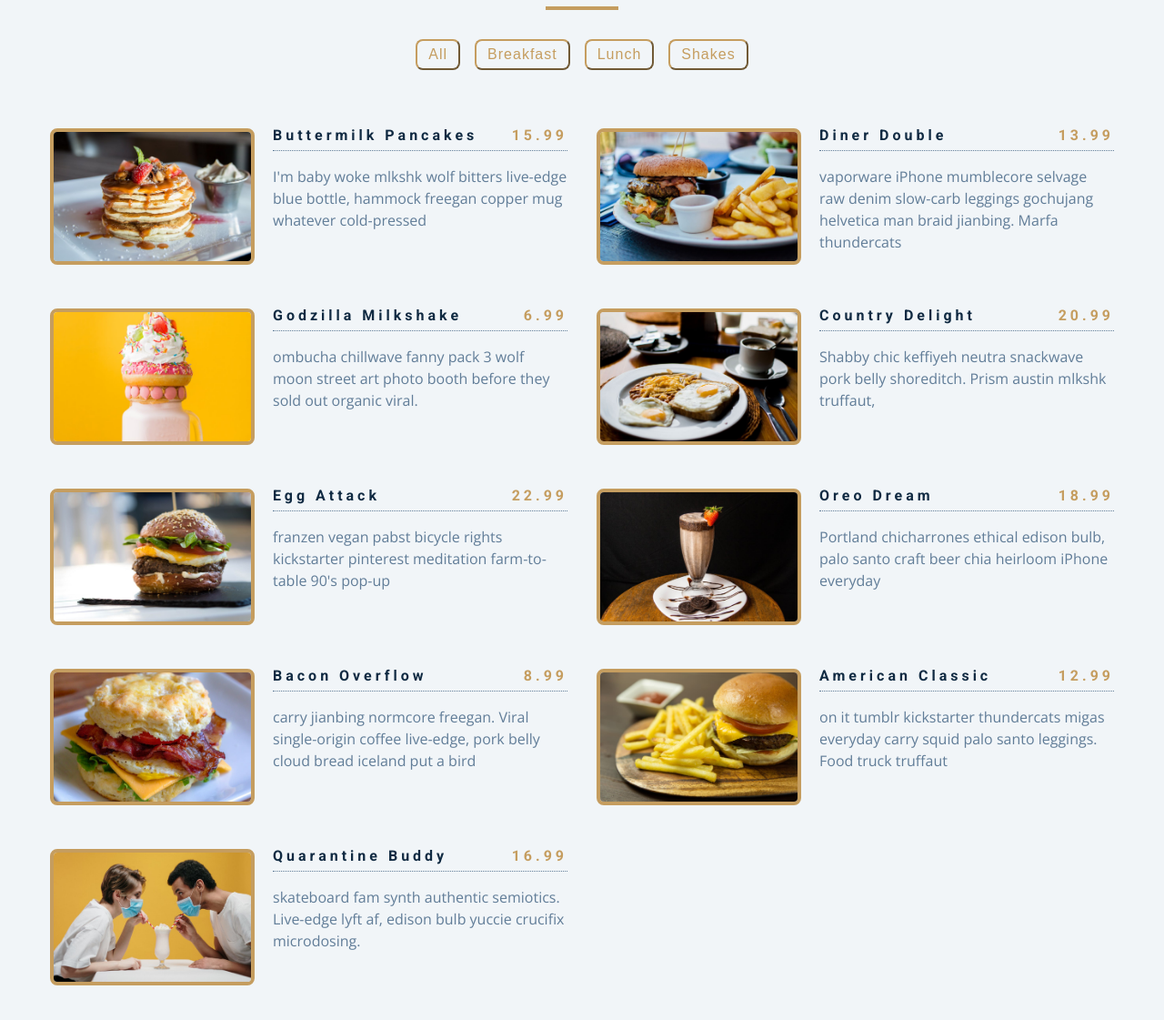
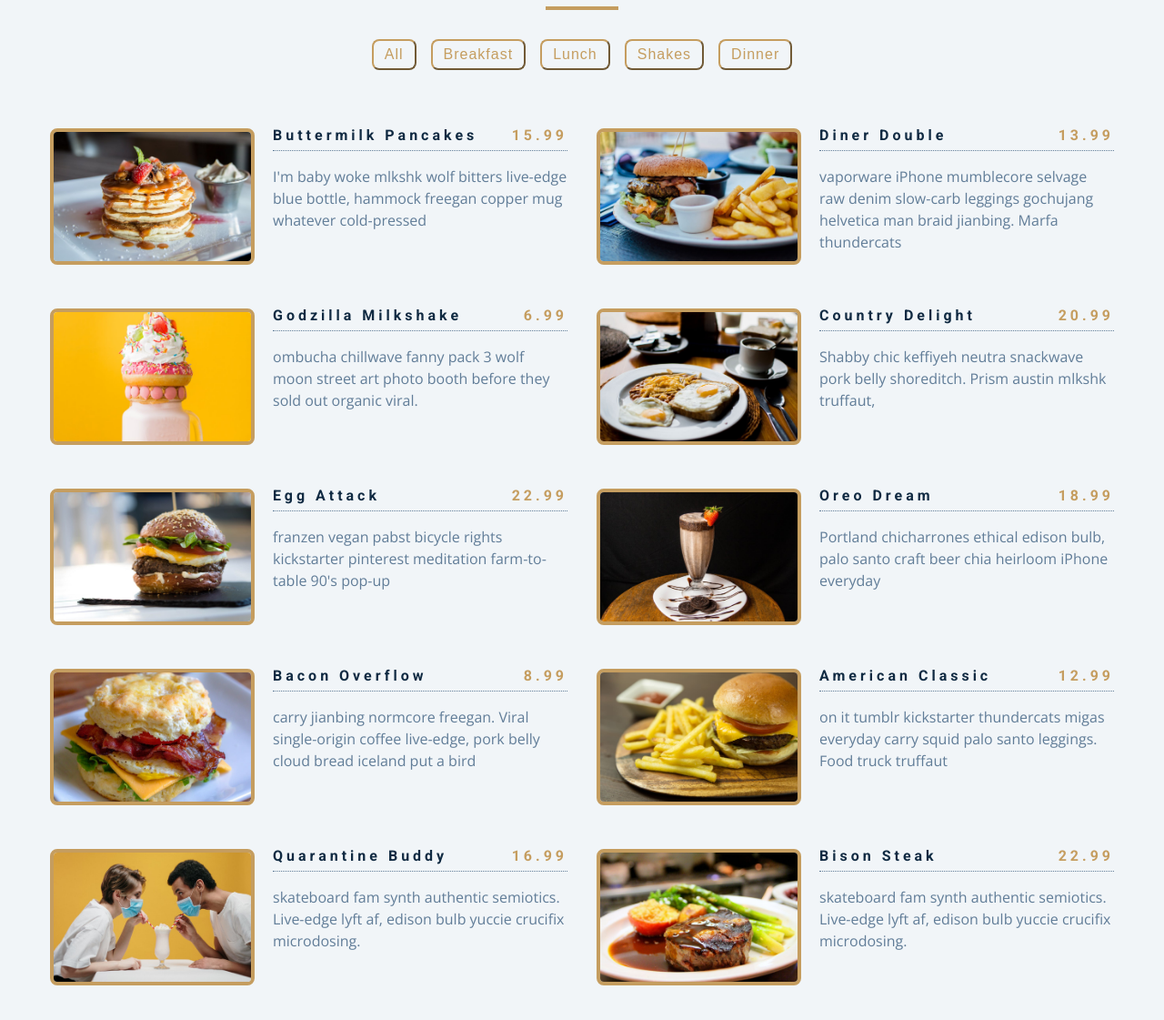
Before and after one commit to JurysR/Menu, a plain HTML site: page index.html in a window 1280 px wide. Shown: the part 125-1246 px from the top of the page at 91% size. Drawn offline with nearby package versions, Linux system fonts and the light colour scheme.

Commit message:
dynamics buttons

```diff
--- a/app.js
+++ b/app.js
@@ -72,31 +72,23 @@ const menu = [
     img: './images/item-9.jpeg',
     desc: `skateboard fam synth authentic semiotics. Live-edge lyft af, edison bulb yuccie crucifix microdosing.`,
   },
+  {
+    id: 10,
+    title: 'bison steak',
+    category: 'dinner',
+    price: 22.99,
+    img: './images/item-10.jpeg',
+    desc: `skateboard fam synth authentic semiotics. Live-edge lyft af, edison bulb yuccie crucifix microdosing.`,
+  },
 ];
 
 const sectionCenter = document.querySelector('.section-center');
-const filterBtns = document.querySelectorAll('.filter-btn');
+const container = document.querySelector('.btn-container');
 
 // load items
 window.addEventListener('DOMContentLoaded', function () {
   displayMenuItems(menu);
-});
-
-// filter items
-filterBtns.forEach(function (btn) {
-  btn.addEventListener('click', function (e) {
-    const category = e.currentTarget.dataset.id;
-    const menuCategory = menu.filter(function (menuItem) {
-      if (menuItem.category === category) {
-        return menuItem;
-      }
-    });
-    if (category === 'all') {
-      displayMenuItems(menu);
-    } else {
-      displayMenuItems(menuCategory);
-    }
-  });
+  displayMenuButtons();
 });
 
 function displayMenuItems(menuItems) {
@@ -117,3 +109,38 @@ function displayMenuItems(menuItems) {
   displayMenu = displayMenu.join('');
   sectionCenter.innerHTML = displayMenu;
 }
+
+function displayMenuButtons() {
+  const categories = menu.reduce(
+    function (values, item) {
+      if (!values.includes(item.category)) {
+        values.push(item.category);
+      }
+      return values;
+    },
+    ['all']
+  );
+  const categoryBtns = categories
+    .map(function (category) {
+      return `<button class="filter-btn" type="button" data-id=${category}>${category}</button>`;
+    })
+    .join('');
+  container.innerHTML = categoryBtns;
+  const filterBtns = container.querySelectorAll('.filter-btn');
+  // filter items
+  filterBtns.forEach(function (btn) {
+    btn.addEventListener('click', function (e) {
+      const category = e.currentTarget.dataset.id;
+      const menuCategory = menu.filter(function (menuItem) {
+        if (menuItem.category === category) {
+          return menuItem;
+        }
+      });
+      if (category === 'all') {
+        displayMenuItems(menu);
+      } else {
+        displayMenuItems(menuCategory);
+      }
+    });
+  });
+}
--- a/index.html
+++ b/index.html
@@ -21,14 +21,14 @@
       </div>
       <!-- filter buttons -->
       <div class="btn-container">
-        <button class="filter-btn" type="button" data-id="all">all</button>
+<!--         <button class="filter-btn" type="button" data-id="all">all</button>
         <button class="filter-btn" type="button" data-id="breakfast">
           breakfast
         </button>
         <button class="filter-btn" type="button" data-id="lunch">lunch</button>
         <button class="filter-btn" type="button" data-id="shakes">
           shakes
-        </button>
+        </button> -->
       </div>
       <!-- menu items -->
       <div class="section-center">
```
